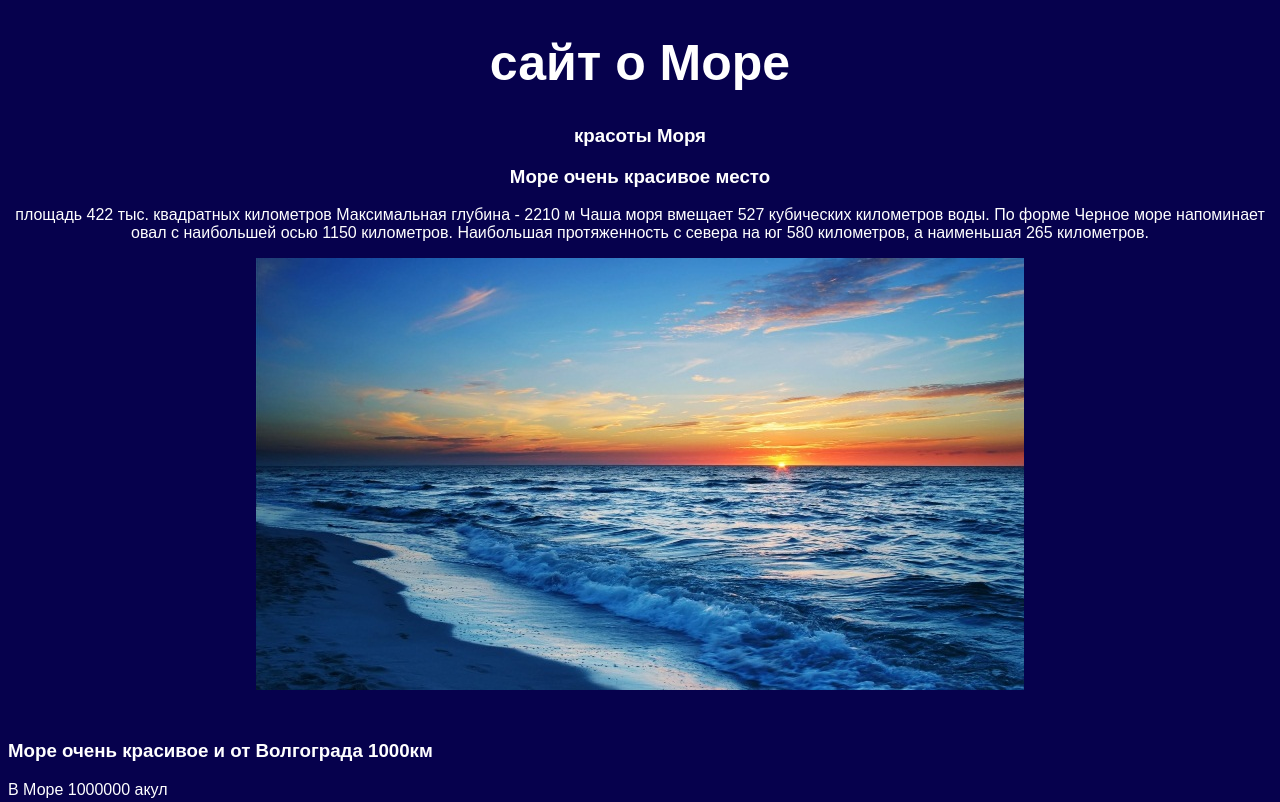
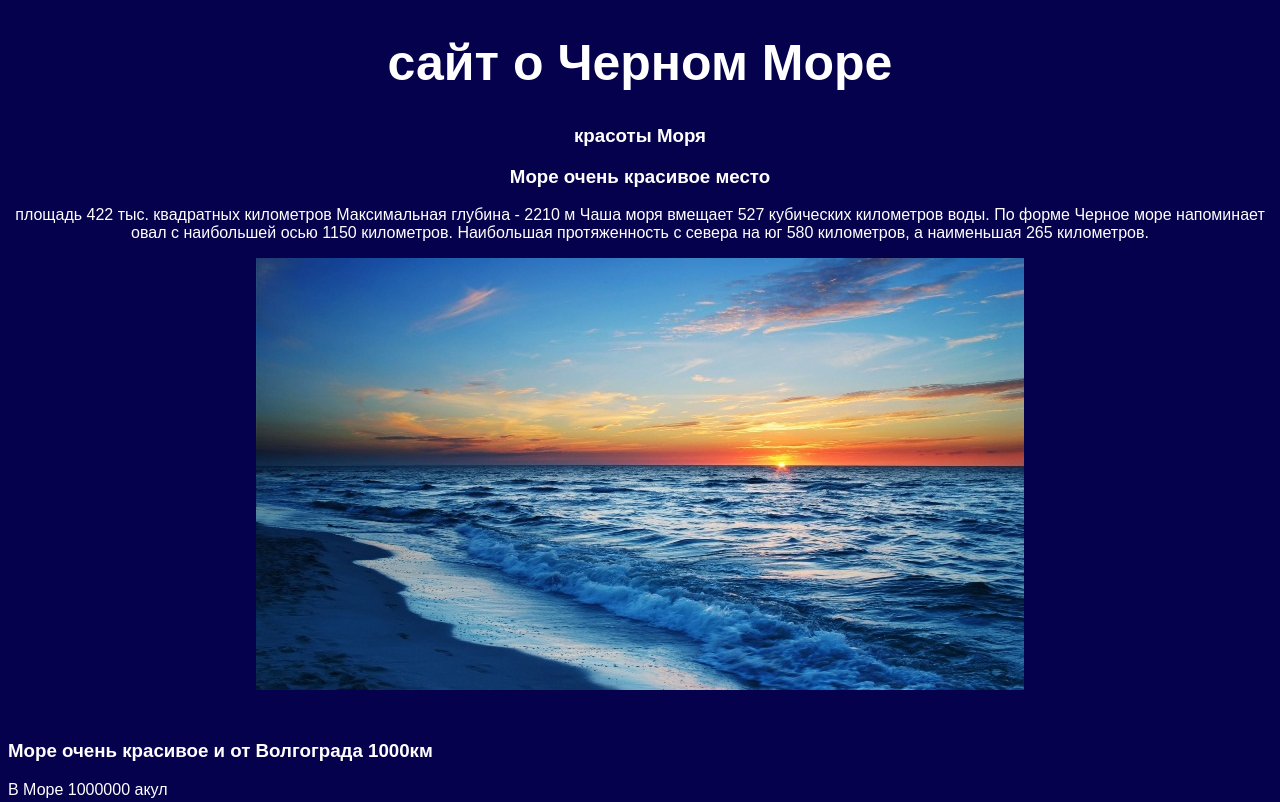
Before and after one commit to serjio545/serjio545.github.io, a plain HTML site: page index.html in a window 1280 px wide. Shown: the top 802 px of the page. Drawn offline with Linux system fonts and the light colour scheme.

Commit message:
Update index.html

```diff
--- a/index.html
+++ b/index.html
@@ -11,7 +11,7 @@
 </head>
 
 <body>
-    <h1 class="center">сайт о Море</h1>
+    <h1 class="center">сайт о Черном Море</h1>
     <h3 class="center">красоты Моря</h3>
     <h3 class="center">Море очень красивое место
     </h3>
```
